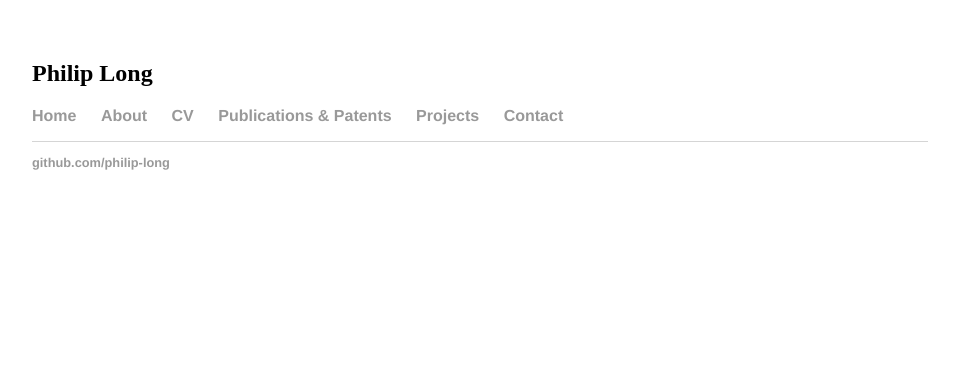
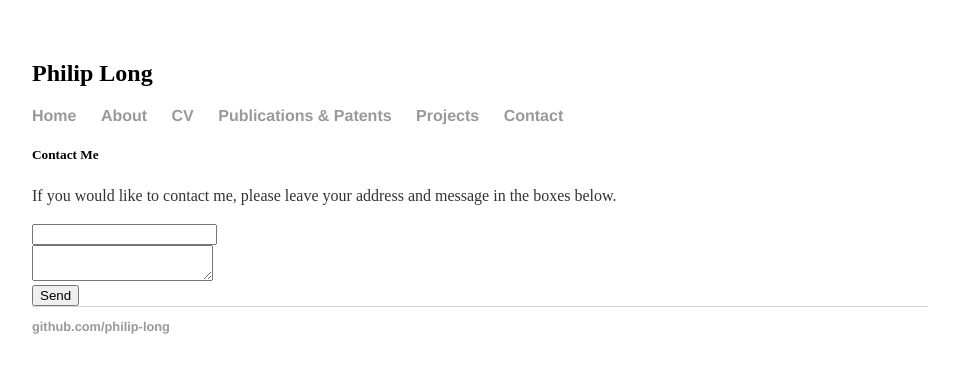
Before and after one commit to philip-long/philip-long.github.io, a Jekyll site: the page built from projects/index.html, in a window 1280 px wide. Shown: the top 373 px of the page, without its empty margins (160-1119 px from the left). Built offline with Jekyll 4.4.1, drawn with Linux system fonts in a browser that asks for light colours.

Commit message:
more tests

```diff
--- a/projects/index.html
+++ b/projects/index.html
@@ -3,5 +3,16 @@ layout: default
 title: Philip Long, PhD, Roboticist
 ---
 <div class="blurb">
+<h5> Contact Me</h5>
+<p>
+If you would like to contact me, please leave your address and message in the boxes below.
+</p>
 
-    </div><!-- /.blurb -->
+
+<form action="http://formspree.io/philip.long.nantes@gmail.com" method="POST">
+<input type="email" name="_replyto"> <br>
+<textarea name="body"></textarea> <br>
+  <input type="submit" value="Send">
+</form>
+
+</div><!-- /.blurb -->
```
